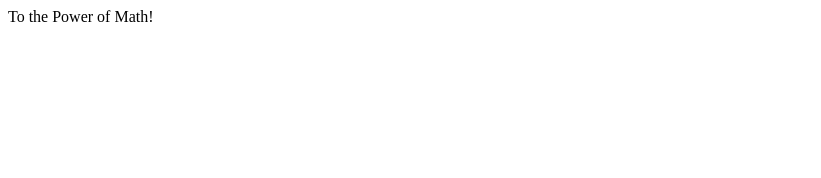
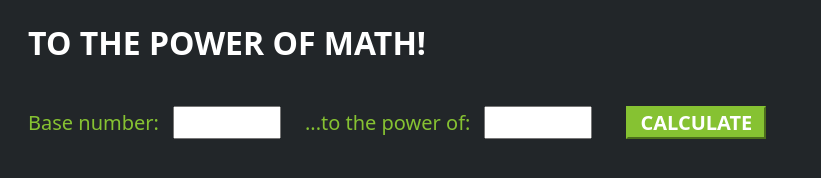
Before and after one commit to LinnLatt7012/AWS_Hand-ON, a plain HTML site: page E2Eweb/index.html in a window 1280 px wide. Shown: the whole page, without its empty margins (0-821 px from the left). Drawn offline with Linux system fonts and the light colour scheme.

Commit message:
file needed added

```diff
--- a/E2Eweb/index.html
+++ b/E2Eweb/index.html
@@ -3,9 +3,76 @@
 <head>
     <meta charset="UTF-8">
     <title>To the Power of Math!</title>
+    <!-- Styling for the client UI -->
+    <style>
+    h1 {
+        color: #FFFFFF;
+        font-family: system-ui;
+		margin-left: 20px;
+        }
+	body {
+        background-color: #222629;
+        }
+    label {
+        color: #86C232;
+        font-family: system-ui;
+        font-size: 20px;
+        margin-left: 20px;
+		margin-top: 20px;
+        }
+     button {
+        background-color: #86C232;
+		border-color: #86C232;
+		color: #FFFFFF;
+        font-family: system-ui;
+        font-size: 20px;
+		font-weight: bold;
+        margin-left: 30px;
+		margin-top: 20px;
+		width: 140px;
+        }
+	 input {
+        color: #222629;
+        font-family: system-ui;
+        font-size: 20px;
+        margin-left: 10px;
+		margin-top: 20px;
+		width: 100px;
+        }
+    </style>
+    <script>
+        // callAPI function that takes the base and exponent numbers as parameters
+        var callAPI = (base,exponent)=>{
+            // instantiate a headers object
+            var myHeaders = new Headers();
+            // add content type header to object
+            myHeaders.append("Content-Type", "application/json");
+            // using built in JSON utility package turn object to string and store in a variable
+            var raw = JSON.stringify({"base":base,"exponent":exponent});
+            // create a JSON object with parameters for API call and store in a variable
+            var requestOptions = {
+                method: 'POST',
+                headers: myHeaders,
+                body: raw,
+                redirect: 'follow'
+            };
+            // make API call with parameters and use promises to get response
+            fetch("YOUR API GATEWAY ENDPOINT", requestOptions)
+            .then(response => response.text())
+            .then(result => alert(JSON.parse(result).body))
+            .catch(error => console.log('error', error));
+        }
+    </script>
 </head>
-
 <body>
-    To the Power of Math!
+    <h1>TO THE POWER OF MATH!</h1>
+	<form>
+        <label>Base number:</label>
+        <input type="text" id="base">
+        <label>...to the power of:</label>
+        <input type="text" id="exponent">
+        <!-- set button onClick method to call function we defined passing input values as parameters -->
+        <button type="button" onclick="callAPI(document.getElementById('base').value,document.getElementById('exponent').value)">CALCULATE</button>
+    </form>
 </body>
 </html>
```
Also changed, not shown: 1 other file.
